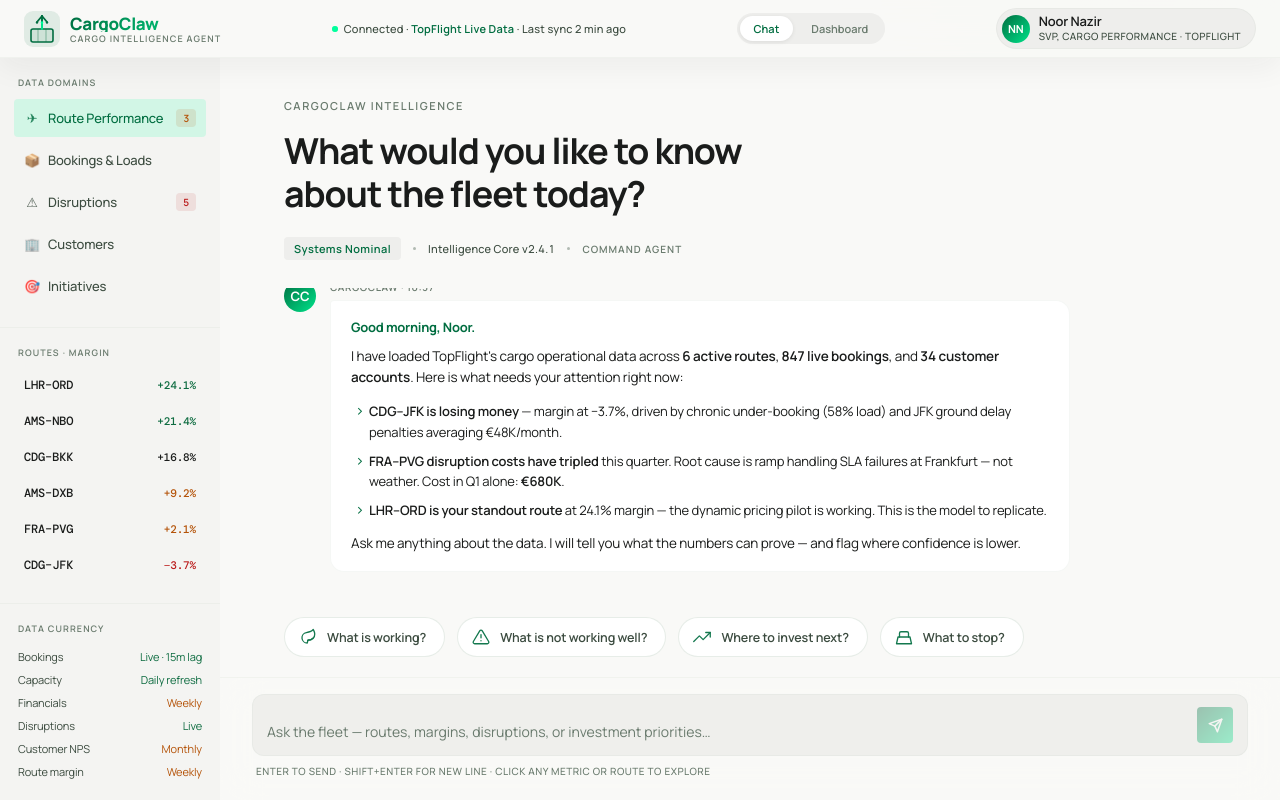
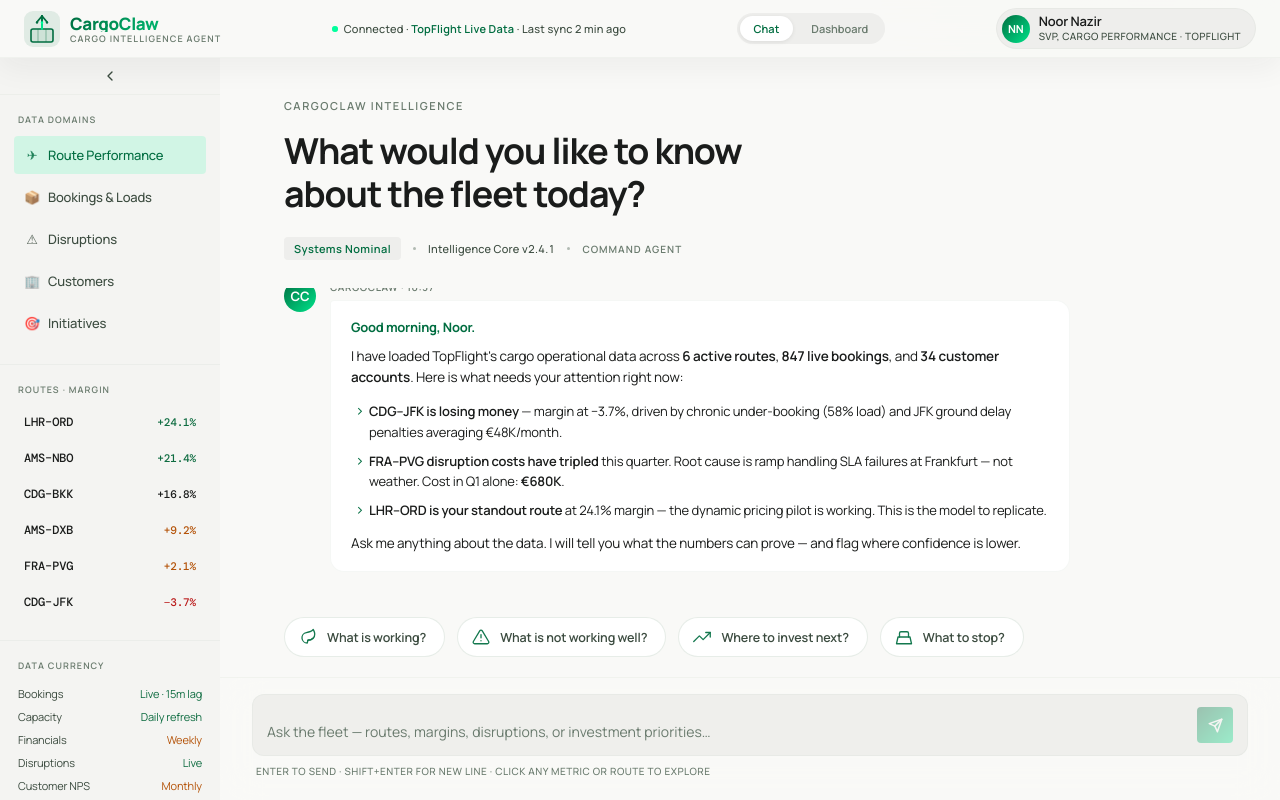
Before and after one commit to RikACMetric/CWHackathonTeam8, a React (Vite) app in the folder frontend/: page / in a window 1280 px wide. Both pictures are taken after typing "Sample123" into the empty fields and a click on the button "Sign in". Built offline with nearby package versions, Linux system fonts and the light colour scheme.

Commit message:
Sidebar: active selection, collapsible rail, remove domain badges

```diff
--- a/frontend/src/App.jsx
+++ b/frontend/src/App.jsx
@@ -3,8 +3,9 @@ import { useChat } from './hooks/useChat'
 import Header from './components/Header/Header'
 import ChatArea from './components/Chat/ChatArea'
 import Dashboard from './components/Dashboard/Dashboard'
-import Sidebar from "./components/Sidebar/Sidebar";
+import Sidebar from './components/Sidebar/Sidebar'
 import Login from './components/Login/Login'
+import { DOMAINS } from './data/routes'
 
 const GEO_RE = /\b(iran|oil|fuel|brent|crude|geopolit|ceasefire|conflict|war|sanction)/i
 const CF_RE = /\b(what if|what would|counterfactual|reroute|had we|would have|if we had|alternative)/i
@@ -87,10 +88,13 @@ export default function App() {
   const [page, setPage] = useState('login')
   const [dashView, setDashView] = useState(null)
   const [showYoY, setShowYoY] = useState(false)
+  const [sidebarActive, setSidebarActive] = useState(() => ({
+    type: 'domain',
+    key: DOMAINS[0].label,
+  }))
   const firedSkills = useRef({ geo: false, cf: false, esc: false, yoy: false, csuite: false })
   const { messages, typing, showChips, sendMessage, firePrompt, addUserMessage, addAgentMessage, showThinking, hideThinking } = useChat()
 
-  // Helper: show thinking for 5s, then run callback
   const withThinking = useCallback((fn) => {
     showThinking()
     setTimeout(() => {
@@ -145,14 +149,15 @@ export default function App() {
       // All other questions — use local response engine (no Claude CLI, no thinking)
       sendMessage(text, { useLocalResponse: true })
     }
-  }, [sendMessage, addUserMessage, addAgentMessage])
+  }, [sendMessage, addUserMessage, addAgentMessage, withThinking])
 
   if (page === 'login') {
     return <Login onLogin={() => setPage('chat')} />
   }
 
-  const handleSidebarPrompt = (prompt, opts) => {
+  const handleSidebarPrompt = (prompt, opts, selection) => {
     setPage('chat')
+    if (selection) setSidebarActive(selection)
     firePrompt(prompt, opts)
   }
 
@@ -160,7 +165,7 @@ export default function App() {
     <>
       <Header page={page} setPage={setPage} />
       <div className="main">
-        <Sidebar firePrompt={handleSidebarPrompt} />
+        <Sidebar firePrompt={handleSidebarPrompt} activeSelection={sidebarActive} />
         {page === 'dash' ? (
           <Dashboard view={dashView} showYoY={showYoY} />
         ) : (
--- a/frontend/src/components/Sidebar/RouteRow.jsx
+++ b/frontend/src/components/Sidebar/RouteRow.jsx
@@ -1,8 +1,8 @@
-export default function RouteRow({ code, margin, marginColor, onClick }) {
+export default function RouteRow({ code, margin, marginColor, active, onClick }) {
   return (
-    <div className="route-row" onClick={onClick}>
+    <div className={`route-row${active ? ' active' : ''}`} onClick={onClick}>
       <span className="route-code">{code}</span>
-      <span className="route-m" style={{ color: marginColor }}>
+      <span className="route-m" style={active ? undefined : { color: marginColor }}>
         {margin}
       </span>
     </div>
--- a/frontend/src/components/Sidebar/Sidebar.css
+++ b/frontend/src/components/Sidebar/Sidebar.css
@@ -4,10 +4,42 @@
   background: var(--surface-low);
   display: flex;
   flex-direction: column;
+  overflow: hidden;
+  transition: width 0.2s ease;
+}
+.sidebar.sidebar--collapsed {
+  width: 40px;
+}
+.sidebar-inner {
+  flex: 1;
+  min-height: 0;
   overflow-y: auto;
 }
-.sidebar::-webkit-scrollbar { width: 3px; }
-.sidebar::-webkit-scrollbar-thumb { background: var(--border-dim); border-radius: 2px; }
+.sidebar-inner::-webkit-scrollbar { width: 3px; }
+.sidebar-inner::-webkit-scrollbar-thumb { background: var(--border-dim); border-radius: 2px; }
+
+.sb-collapse {
+  flex-shrink: 0;
+  display: flex;
+  align-items: center;
+  justify-content: center;
+  width: 100%;
+  padding: 10px 8px;
+  border: none;
+  border-bottom: 1px solid var(--outline-ghost);
+  background: transparent;
+  color: var(--text-muted);
+  cursor: pointer;
+  transition: background 0.15s, color 0.15s;
+}
+.sb-collapse:hover {
+  background: var(--surface-high);
+  color: var(--primary);
+}
+.sb-collapse:focus-visible {
+  outline: 2px solid var(--primary);
+  outline-offset: -2px;
+}
 
 .sb-section {
   padding: 18px 14px;
@@ -73,6 +105,13 @@
   margin-bottom: 4px;
 }
 .route-row:hover { background: var(--surface-high); }
+.route-row.active {
+  background: rgba(0, 255, 156, 0.14);
+}
+.route-row.active .route-code,
+.route-row.active .route-m {
+  color: var(--primary);
+}
 .route-code {
   font-family: 'DM Mono', monospace;
   font-size: 12px;
--- a/frontend/src/components/Sidebar/Sidebar.jsx
+++ b/frontend/src/components/Sidebar/Sidebar.jsx
@@ -1,18 +1,60 @@
+import { useState } from 'react'
 import './Sidebar.css'
 import RouteRow from './RouteRow'
 import { ROUTES, DOMAINS, DATA_CURRENCY } from '../../data/routes'
 
-export default function Sidebar({ firePrompt }) {
+function CollapseIcon({ collapsed }) {
+  const common = {
+    width: 16,
+    height: 16,
+    viewBox: '0 0 24 24',
+    fill: 'none',
+    stroke: 'currentColor',
+    strokeWidth: 2,
+    strokeLinecap: 'round',
+    strokeLinejoin: 'round',
+    'aria-hidden': true,
+  }
+  return collapsed ? (
+    <svg {...common}>
+      <polyline points="9 18 15 12 9 6" />
+    </svg>
+  ) : (
+    <svg {...common}>
+      <polyline points="15 18 9 12 15 6" />
+    </svg>
+  )
+}
+
+export default function Sidebar({ firePrompt, activeSelection }) {
+  const [collapsed, setCollapsed] = useState(false)
+
   return (
-    <div className="sidebar">
+    <div className={`sidebar${collapsed ? ' sidebar--collapsed' : ''}`}>
+      <button
+        type="button"
+        className="sb-collapse"
+        onClick={() => setCollapsed((c) => !c)}
+        aria-expanded={!collapsed}
+        aria-controls="sidebar-nav"
+        aria-label={collapsed ? 'Expand sidebar' : 'Collapse sidebar'}
+        title={collapsed ? 'Expand sidebar' : 'Collapse sidebar'}
+      >
+        <CollapseIcon collapsed={collapsed} />
+      </button>
+      <div id="sidebar-nav" className="sidebar-inner" hidden={collapsed}>
       {/* Data Domains */}
       <div className="sb-section">
         <div className="sb-label">Data Domains</div>
-        {DOMAINS.map((d, i) => (
+        {DOMAINS.map((d) => (
           <div
             key={d.label}
-            className={`sb-item${i === 0 ? ' active' : ''}`}
-            onClick={() => firePrompt(d.prompt, { useLocalResponse: true })}
+            className={`sb-item${
+              activeSelection?.type === 'domain' && activeSelection.key === d.label ? ' active' : ''
+            }`}
+            onClick={() =>
+              firePrompt(d.prompt, { useLocalResponse: true }, { type: 'domain', key: d.label })
+            }
           >
             <span className="sb-icon">{d.icon}</span>
             {d.label}
@@ -32,7 +74,10 @@ export default function Sidebar({ firePrompt }) {
             code={r.code}
             margin={r.margin}
             marginColor={r.marginColor}
-            onClick={() => firePrompt(r.prompt, { useLocalResponse: true })}
+            active={activeSelection?.type === 'route' && activeSelection.key === r.code}
+            onClick={() =>
+              firePrompt(r.prompt, { useLocalResponse: true }, { type: 'route', key: r.code })
+            }
           />
         ))}
       </div>
@@ -47,6 +92,7 @@ export default function Sidebar({ firePrompt }) {
           </div>
         ))}
       </div>
+      </div>
     </div>
   )
 }
--- a/frontend/src/data/responses.js
+++ b/frontend/src/data/responses.js
@@ -713,7 +713,7 @@ export const DOMAINS = [
   {
     icon: '✈',
     label: 'Route Performance',
-    badge: { text: '3', type: 'warn' },
+    badge: null,
     prompt: 'Give me a full route performance overview across the network',
   },
   {
@@ -725,7 +725,7 @@ export const DOMAINS = [
   {
     icon: '⚠',
     label: 'Disruptions',
-    badge: { text: '5', type: 'bad' },
+    badge: null,
     prompt: 'What are the main disruption events this month and what did they cost us?',
   },
   {
```
